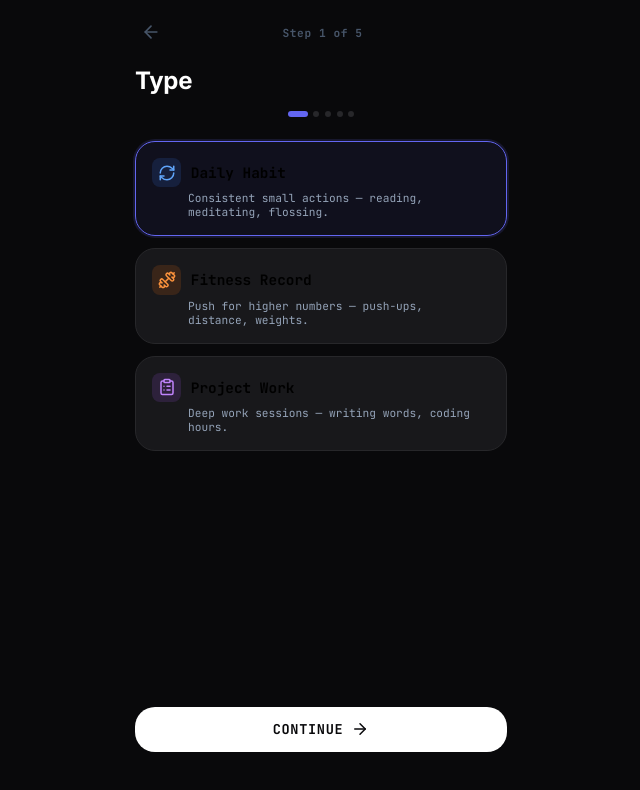
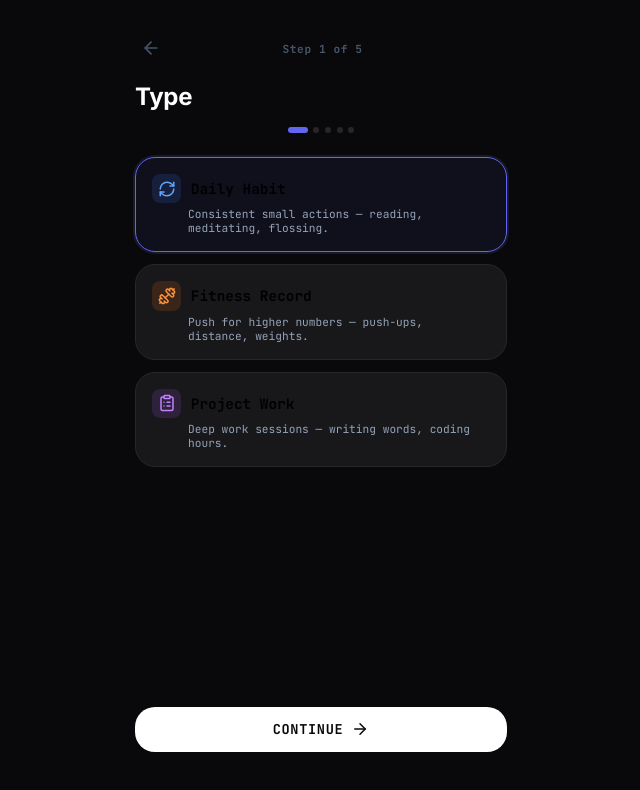
Before and after one commit to wanplusss/momento, a React (Vite) app: page / in a window 1280 px wide. Both pictures are taken after a click on the button "CREATE FIRST HABIT". Shown: the top 790 px of the page, without its empty margins (319-959 px from the left). Built offline with nearby package versions, Linux system fonts and the light colour scheme.

Commit message:
fix: increase safe-area top padding with 2rem minimum fallback

```diff
--- a/src/components/GoalCreate.tsx
+++ b/src/components/GoalCreate.tsx
@@ -325,7 +325,7 @@ const GoalCreate: React.FC<GoalCreateProps> = ({ onComplete, onCancel }) => {
     );
 
     return (
-        <div className="container" style={{ maxWidth: 420, paddingTop: '1rem', paddingBottom: '2rem', minHeight: '100vh', display: 'flex', flexDirection: 'column' }}>
+        <div className="container" style={{ maxWidth: 420, paddingBottom: '2rem', minHeight: '100vh', display: 'flex', flexDirection: 'column' }}>
             {/* Header */}
             <div style={{ marginBottom: '1.5rem' }}>
                 <div style={{ display: 'flex', justifyContent: 'space-between', alignItems: 'center', marginBottom: '0.75rem' }}>
--- a/src/index.css
+++ b/src/index.css
@@ -116,7 +116,7 @@ select {
   max-width: 480px;
   margin: 0 auto;
   padding: var(--space-6);
-  padding-top: calc(var(--space-6) + env(safe-area-inset-top));
+  padding-top: max(2rem, calc(var(--space-6) + env(safe-area-inset-top, 0px)));
   width: 100%;
 }
 
```
